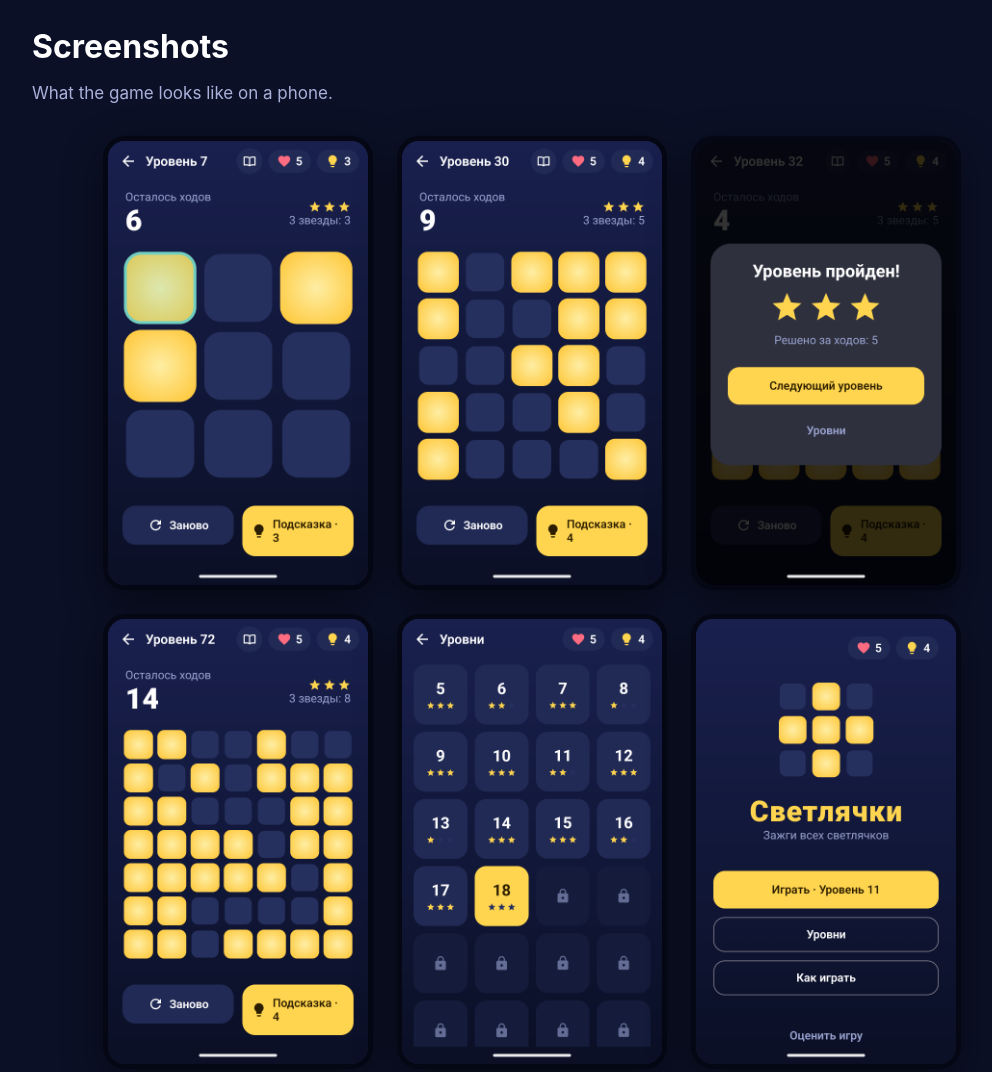
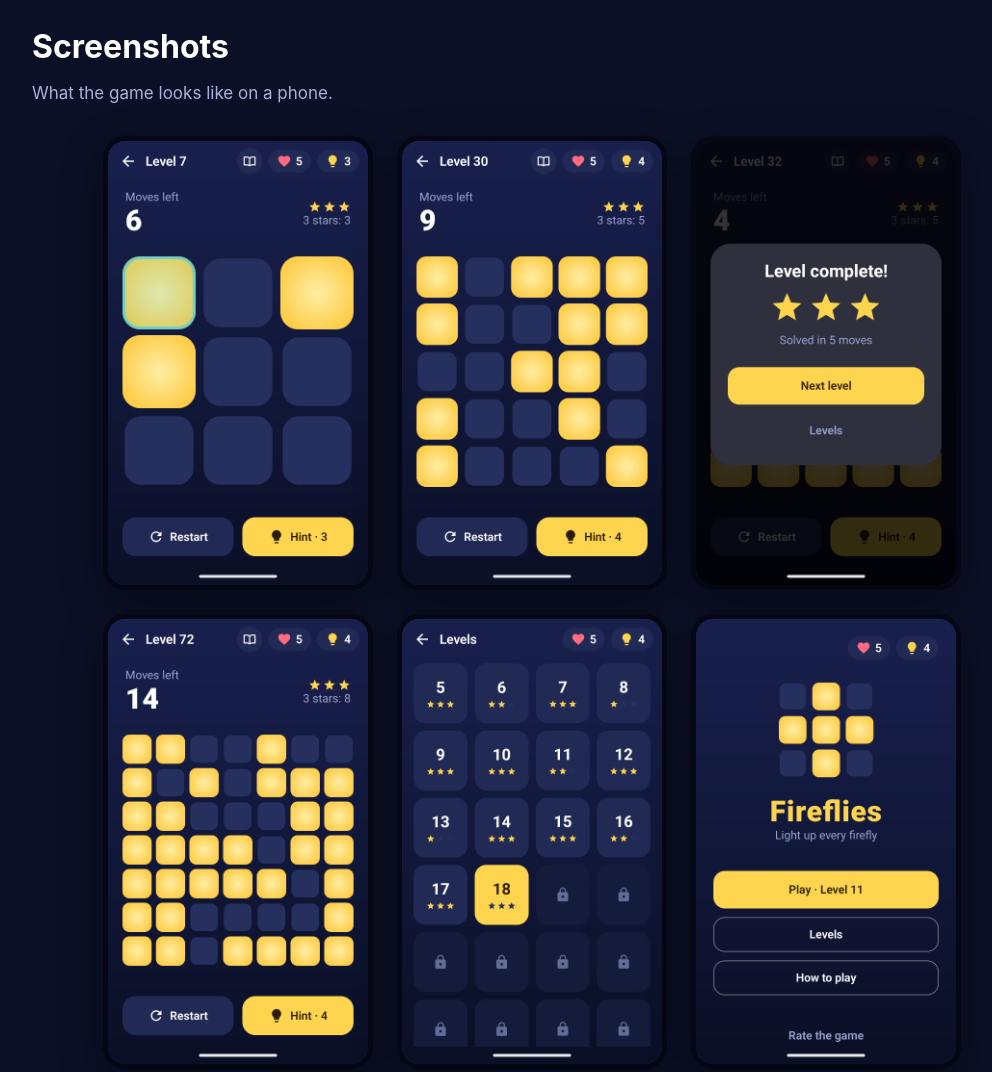
Before and after one commit to ElarionArts/svetlyachki, a plain HTML site: page index.html in a window 1280 px wide. Shown: the part 1280-2352 px from the top of the page, without its empty margins (108-1100 px from the left). Drawn offline with Linux system fonts and the light colour scheme.

Commit message:
Move screenshots to ru/en folders
- Screenshots moved to screenshots/ru and screenshots/en
- English screenshots added
- Landing page shows screenshots in the selected language

```diff
--- a/index.html
+++ b/index.html
@@ -134,6 +134,7 @@
     gap: 24px; justify-content: center;
   }
   .shots figure { margin: 0; }
+  .shots figure[hidden] { display: none; }
   .shots button {
     display: block; width: 100%; padding: 0; border: 0; background: none; cursor: zoom-in;
     border-radius: 22px; -webkit-tap-highlight-color: transparent;
@@ -208,8 +209,8 @@
 <!--
   ===== НАСТРОЙКИ =====
   Ссылка на игру в RuStore — меняется в двух местах ниже (поиск по "rustore.ru/catalog").
-  Скриншоты: положите файлы shot-1.png … shot-6.png в эту же папку репозитория.
-  Каких файлов нет — те просто не показываются.
+  Скриншоты: screenshots/ru/shot-1.png … shot-6.png (русские) и screenshots/en/shot-1.png … shot-6.png (английские).
+  Если английского скриншота нет, показывается русский; каких файлов нет совсем — те не показываются.
   Иконка для превью в соцсетях: icon-512.png в эту же папку (необязательно).
 -->
 
@@ -332,12 +333,12 @@
       <h2 class="title" data-i18n="shotsTitle">Скриншоты</h2>
       <p class="sub" data-i18n="shotsSub">Как выглядит игра на телефоне.</p>
       <div class="shots" id="shots">
-        <figure><button type="button" aria-label="Открыть скриншот: Игровое поле 5 на 5" data-i18n-aria="shotOpen1"><img src="shot-1.png" alt="Игровое поле 5 на 5" loading="lazy" data-i18n-alt="shot1"></button></figure>
-        <figure><button type="button" aria-label="Открыть скриншот: Уровень пройден на три звезды" data-i18n-aria="shotOpen2"><img src="shot-2.png" alt="Уровень пройден на три звезды" loading="lazy" data-i18n-alt="shot2"></button></figure>
-        <figure><button type="button" aria-label="Открыть скриншот: Подсказка на поле" data-i18n-aria="shotOpen3"><img src="shot-3.png" alt="Подсказка на поле" loading="lazy" data-i18n-alt="shot3"></button></figure>
-        <figure><button type="button" aria-label="Открыть скриншот: Сложное поле 7 на 7" data-i18n-aria="shotOpen4"><img src="shot-4.png" alt="Сложное поле 7 на 7" loading="lazy" data-i18n-alt="shot4"></button></figure>
-        <figure><button type="button" aria-label="Открыть скриншот: Список уровней со звёздами" data-i18n-aria="shotOpen5"><img src="shot-5.png" alt="Список уровней со звёздами" loading="lazy" data-i18n-alt="shot5"></button></figure>
-        <figure><button type="button" aria-label="Открыть скриншот: Главное меню" data-i18n-aria="shotOpen6"><img src="shot-6.png" alt="Главное меню" loading="lazy" data-i18n-alt="shot6"></button></figure>
+        <figure><button type="button" aria-label="Открыть скриншот: Игровое поле 5 на 5" data-i18n-aria="shotOpen1"><img src="screenshots/ru/shot-1.png" data-shot="1" alt="Игровое поле 5 на 5" loading="lazy" data-i18n-alt="shot1"></button></figure>
+        <figure><button type="button" aria-label="Открыть скриншот: Уровень пройден на три звезды" data-i18n-aria="shotOpen2"><img src="screenshots/ru/shot-2.png" data-shot="2" alt="Уровень пройден на три звезды" loading="lazy" data-i18n-alt="shot2"></button></figure>
+        <figure><button type="button" aria-label="Открыть скриншот: Подсказка на поле" data-i18n-aria="shotOpen3"><img src="screenshots/ru/shot-3.png" data-shot="3" alt="Подсказка на поле" loading="lazy" data-i18n-alt="shot3"></button></figure>
+        <figure><button type="button" aria-label="Открыть скриншот: Сложное поле 7 на 7" data-i18n-aria="shotOpen4"><img src="screenshots/ru/shot-4.png" data-shot="4" alt="Сложное поле 7 на 7" loading="lazy" data-i18n-alt="shot4"></button></figure>
+        <figure><button type="button" aria-label="Открыть скриншот: Список уровней со звёздами" data-i18n-aria="shotOpen5"><img src="screenshots/ru/shot-5.png" data-shot="5" alt="Список уровней со звёздами" loading="lazy" data-i18n-alt="shot5"></button></figure>
+        <figure><button type="button" aria-label="Открыть скриншот: Главное меню" data-i18n-aria="shotOpen6"><img src="screenshots/ru/shot-6.png" data-shot="6" alt="Главное меню" loading="lazy" data-i18n-alt="shot6"></button></figure>
       </div>
       <p class="shots-empty" id="shots-empty" hidden data-i18n="shotsEmpty">Скриншоты скоро появятся.</p>
     </div>
@@ -485,6 +486,7 @@
       b.setAttribute('aria-pressed', String(b.dataset.lang === lang));
     });
     if (window.renderBoard) window.renderBoard();
+    if (window.updateShots) window.updateShots();
     if (remember) { try { localStorage.setItem('lang', lang); } catch (e) {} }
   }
 
@@ -506,28 +508,46 @@
     }
   })();
 
-  // Скриншоты: прячем те, которых нет
-  (function () {
+  // Скриншоты на нужном языке.
+  // Русские: screenshots/ru/shot-1.png … shot-6.png, английские: screenshots/en/shot-1.png … shot-6.png.
+  // Если английского файла нет — показывается русский; если нет и его — скриншот скрывается.
+  window.updateShots = function () {
     var box = document.getElementById('shots');
+    var empty = document.getElementById('shots-empty');
     var figs = box.querySelectorAll('figure');
-    var left = figs.length;
+    var pending = figs.length;
+    function done() {
+      if (--pending > 0) return;
+      var anyVisible = Array.prototype.some.call(figs, function (f) { return !f.hidden; });
+      box.hidden = !anyVisible;
+      empty.hidden = anyVisible;
+    }
     figs.forEach(function (f) {
       var img = f.querySelector('img');
-      function gone() {
-        f.remove();
-        if (--left === 0) { box.hidden = true; document.getElementById('shots-empty').hidden = false; }
+      var n = img.dataset.shot;
+      var ruSrc = 'screenshots/ru/shot-' + n + '.png';
+      var wanted = 'screenshots/' + (lang === 'en' ? 'en' : 'ru') + '/shot-' + n + '.png';
+      img.onload = function () { f.hidden = false; done(); };
+      img.onerror = function () {
+        if (img.getAttribute('src') !== ruSrc) { img.setAttribute('src', ruSrc); return; }
+        f.hidden = true; done();
+      };
+      if (img.getAttribute('src') === wanted && img.complete) {
+        // Картинка уже загружена (или уже не загрузилась) — результат известен сразу.
+        f.hidden = img.naturalWidth === 0;
+        done();
+      } else {
+        img.setAttribute('src', wanted);
       }
-      img.addEventListener('error', gone);
-      if (img.complete && img.naturalWidth === 0 && img.currentSrc) gone();
     });
-  })();
+  };
 
   // Просмотр скриншотов во весь экран
   (function () {
     var viewer = document.getElementById('viewer');
     var big = document.getElementById('viewer-img');
     var index = 0;
-    function list() { return Array.prototype.slice.call(document.querySelectorAll('#shots img')); }
+    function list() { return Array.prototype.slice.call(document.querySelectorAll('#shots figure:not([hidden]) img')); }
     function show(i) {
       var imgs = list();
       if (!imgs.length) return;
```
Also changed, not shown: screenshots/en/shot-1.png (added), screenshots/en/shot-2.png (added), screenshots/en/shot-3.png (added), screenshots/en/shot-4.png (added), screenshots/en/shot-5.png (added), screenshots/en/shot-6.png (added), screenshots/ru/shot-1.png (added), screenshots/ru/shot-2.png (added), screenshots/ru/shot-3.png (added), screenshots/ru/shot-4.png (added), screenshots/ru/shot-5.png (added), screenshots/ru/shot-6.png (added).
